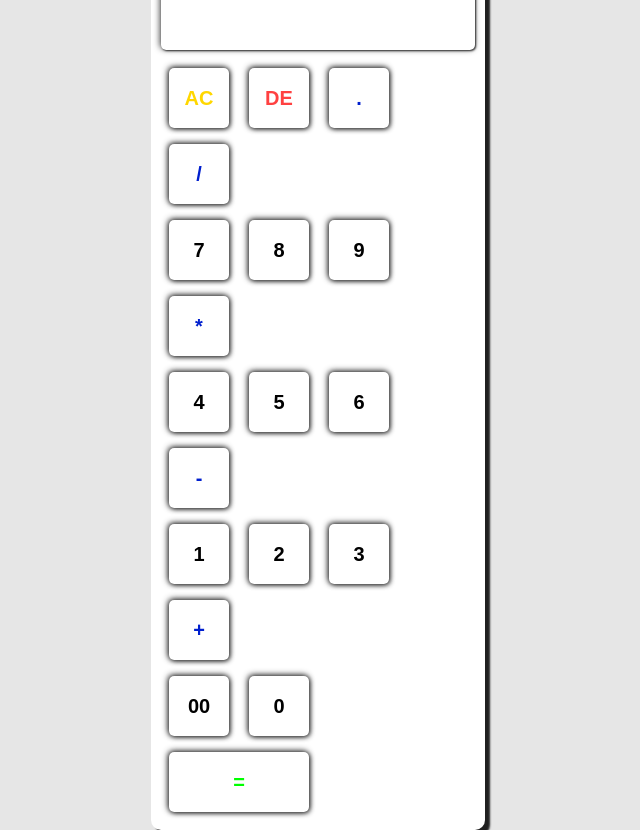
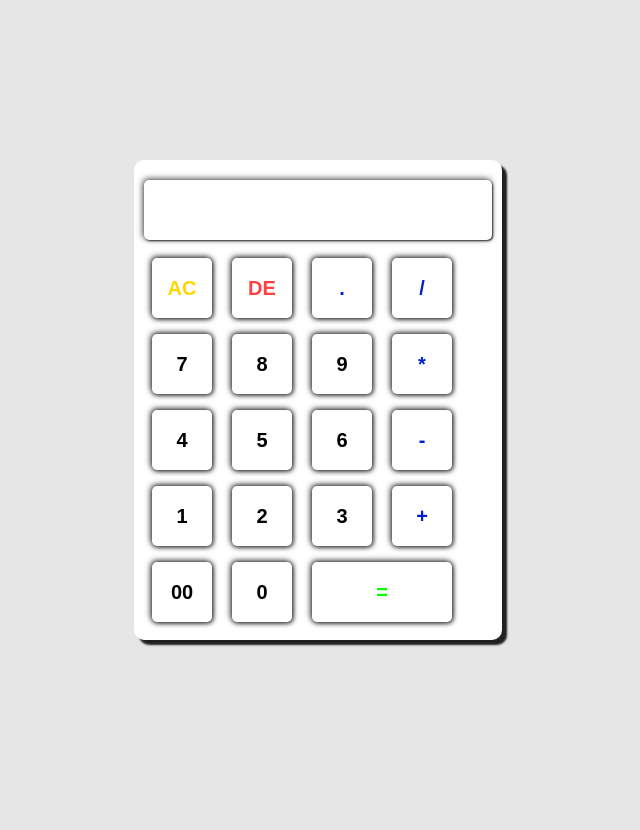
Before and after one commit to Orisunmibare-Muiz/Calculator-App, a plain HTML site: page index.html in a window 1280 px wide. Shown: the whole page, without its empty margins (322-962 px from the left). After the commit the page ends 800 px from the top, so only its background shows below. Drawn offline with Linux system fonts and the light colour scheme.

Commit message:
Modified

```diff
--- a/index.html
+++ b/index.html
@@ -35,7 +35,6 @@ body {
     flex-direction: column;
     padding: 10px;
     box-shadow: 5px 5px 2px #202020;
-    width: 334px;
 }
 
 main form input {
```
